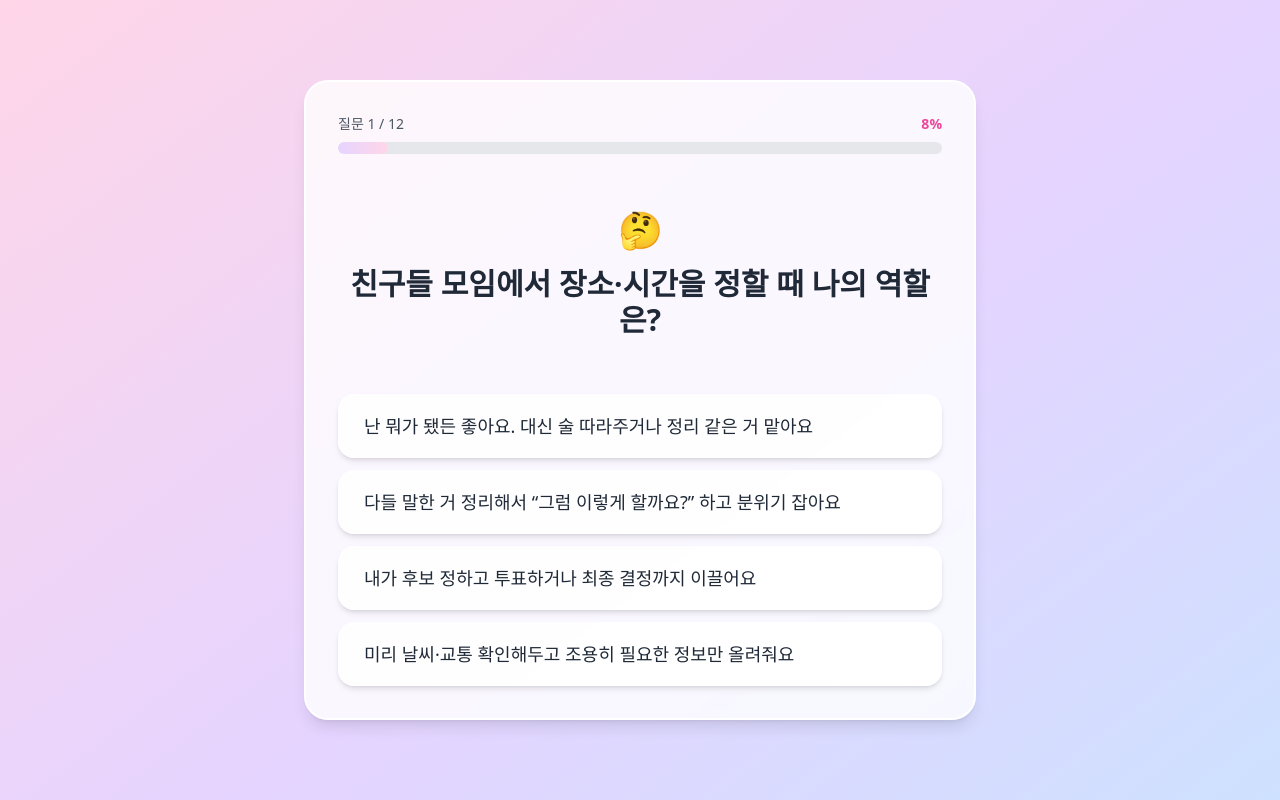
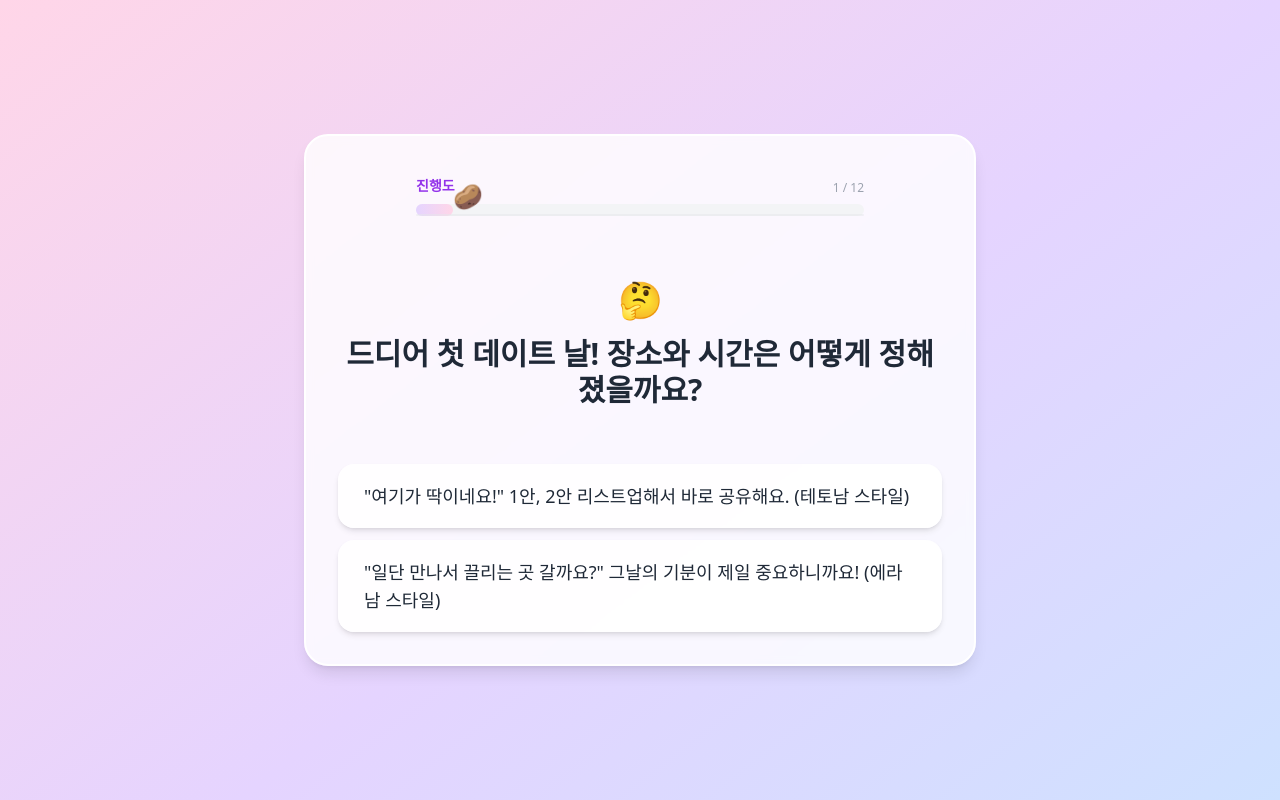
Before and after one commit to jjhww0522-boop/Teto-estro-jj, a Next.js app: page /test in a window 1280 px wide. Shown: the top 800 px of the page. Built offline with nearby package versions, Linux system fonts and the light colour scheme.

Commit message:
질문내용강화

```diff
--- a/app/test/page.tsx
+++ b/app/test/page.tsx
@@ -3,6 +3,7 @@
 import { useState, useMemo } from "react";
 import { useRouter } from "next/navigation";
 import { questions, type Question } from "@/data/questions";
+import RollingPotatoBar from "@/components/RollingPotatoBar";
 
 /** Fisher-Yates 셔플 - 배열을 랜덤 순서로 섞음 */
 function shuffleArray<T>(array: T[]): T[] {
@@ -26,8 +27,6 @@ export default function TestPage() {
       answers: shuffleArray(q.answers),
     }));
   }, []);
-
-  const progress = ((currentQuestion + 1) / shuffledQuestions.length) * 100;
 
   const handleAnswer = (type: string) => {
     const newAnswers = [...answers, type];
@@ -54,23 +53,11 @@ export default function TestPage() {
   return (
     <div className="min-h-screen flex flex-col items-center justify-center p-4 py-8">
       <div className="card max-w-2xl w-full space-y-6">
-        {/* 프로그레스 바 */}
-        <div className="space-y-2">
-          <div className="flex justify-between text-sm text-gray-600">
-            <span className="font-medium">
-              질문 {currentQuestion + 1} / {shuffledQuestions.length}
-            </span>
-            <span className="text-pink-500 font-bold">
-              {Math.round(progress)}%
-            </span>
-          </div>
-          <div className="w-full bg-gray-200 rounded-full h-3 overflow-hidden">
-            <div
-              className="bg-gradient-to-r from-pastel-purple to-pastel-pink h-full rounded-full transition-all duration-500 ease-out"
-              style={{ width: `${progress}%` }}
-            />
-          </div>
-        </div>
+        {/* 감자 구르는 진행 바 */}
+        <RollingPotatoBar
+          currentStep={currentQuestion + 1}
+          totalSteps={shuffledQuestions.length}
+        />
 
         {/* 질문 */}
         <div className="text-center py-8">
--- /dev/null
+++ b/components/RollingPotatoBar.tsx
@@ -0,0 +1,52 @@
+"use client";
+
+import { motion } from "framer-motion";
+
+interface ProgressBarProps {
+  currentStep: number; // 1 ~ 12
+  totalSteps: number;  // 12
+}
+
+export default function RollingPotatoBar({ currentStep, totalSteps }: ProgressBarProps) {
+  const progress = (currentStep / totalSteps) * 100;
+
+  return (
+    <div className="w-full max-w-md mx-auto px-0 py-2">
+      {/* 진행도 표시 텍스트 */}
+      <div className="flex justify-between items-end mb-2">
+        <span className="text-sm font-bold text-purple-600">진행도</span>
+        <span className="text-xs text-gray-400">{currentStep} / {totalSteps}</span>
+      </div>
+
+      {/* 바 배경 */}
+      <div className="relative w-full h-3 bg-gray-100 rounded-full overflow-visible">
+        {/* 채워지는 바 */}
+        <motion.div
+          className="h-full bg-gradient-to-r from-pastel-purple to-pastel-pink rounded-full"
+          initial={{ width: 0 }}
+          animate={{ width: `${progress}%` }}
+          transition={{ duration: 0.5, ease: "easeOut" }}
+        />
+
+        {/* 데굴데굴 구르는 감자 - 진행에 따라 슬라이드 + 회전 */}
+        <motion.div
+          className="absolute top-[-24px] text-2xl select-none pointer-events-none -translate-x-1/2"
+          initial={{ left: "0%", rotate: 0 }}
+          animate={{
+            left: `${progress}%`,
+            rotate: (currentStep - 1) * 45,
+          }}
+          transition={{
+            left: { duration: 0.5, ease: "easeOut" },
+            rotate: { type: "spring", stiffness: 120, damping: 14 },
+          }}
+        >
+          🥔
+        </motion.div>
+      </div>
+
+      {/* 바닥 선 (땅 느낌) */}
+      <div className="w-full h-[2px] bg-gray-200 mt-[-2px] opacity-50 rounded-full" />
+    </div>
+  );
+}
--- a/data/questions.ts
+++ b/data/questions.ts
@@ -9,125 +9,102 @@ export interface Question {
   }[];
 }
 
+/** [상황 몰입형] 연애 세포 자극 12가지 - 데이트 시작~끝 흐름, 구어체 선택지 */
 export const questions: Question[] = [
   {
     id: 1,
-    question: "친구들 모임에서 장소·시간을 정할 때 나의 역할은?",
+    question: "드디어 첫 데이트 날! 장소와 시간은 어떻게 정해졌을까요?",
     answers: [
-      { text: "내가 후보 정하고 투표하거나 최종 결정까지 이끌어요", type: "T" },
-      { text: "다들 말한 거 정리해서 “그럼 이렇게 할까요?” 하고 분위기 잡아요", type: "S" },
-      { text: "난 뭐가 됐든 좋아요. 대신 술 따라주거나 정리 같은 거 맡아요", type: "P" },
-      { text: "미리 날씨·교통 확인해두고 조용히 필요한 정보만 올려줘요", type: "G" },
+      { text: "\"여기가 딱이네요!\" 1안, 2안 리스트업해서 바로 공유해요. (테토남 스타일)", type: "T" },
+      { text: "\"일단 만나서 끌리는 곳 갈까요?\" 그날의 기분이 제일 중요하니까요! (에라남 스타일)", type: "A" },
     ],
   },
   {
     id: 2,
-    question: "연인과 처음 가보는 맛집에 갔을 때 메뉴 고르는 나는?",
+    question: "약속 장소 도착! 멀리서 연인이 걸어오는 게 보인다면?",
     answers: [
-      { text: "리뷰·인기 메뉴 미리 찾아두고 “이거 괜찮을 것 같아” 제안해요", type: "G" },
-      { text: "“너 뭐 먹고 싶어?” 물어보고 상대방 선택에 맞춰서 골라요", type: "E" },
-      { text: "“나 에라, 네가 고르면 나 그거 먹을게”", type: "A" },
-      { text: "메뉴판 보다가 “이거 둘 다 먹어보고 싶다” 하면서 분위기 맞춰요", type: "C" },
+      { text: "\"어이~! 여기야!\" 환하게 웃으며 손 흔들고 먼저 다가가요. (살사남 스타일)", type: "S" },
+      { text: "(두근두근..) 눈이 마주칠 때까지 기다렸다가 수줍게 미소 지어요. (고구마남 스타일)", type: "G" },
     ],
   },
   {
     id: 3,
-    question: "연인이 회사(또는 학교) 스트레스로 짜증 낼 때 나는?",
+    question: "사람이 북적이는 주말 핫플레이스에 왔을 때 내 에너지는?",
     answers: [
-      { text: "“일단 말 다 해봐” 하고 들어준 다음, 원인·해결 방법 같이 정리해요", type: "T" },
-      { text: "대부분 “그랬구나” 하다가, 너무 불만만 하면 “에헴, 그런데…” 조언해요", type: "H" },
-      { text: "“우리 오늘 맛있는 거 먹자” 하면서 화제 돌리고 위로해요", type: "S" },
-      { text: "조용히 옆에 있다가 차분해지면 “뭐 도와줄 거 있어?” 물어봐요", type: "G" },
+      { text: "\"와, 사람 많다! 신나는데?\" 왁자지껄한 분위기에 덩달아 텐션 UP!", type: "S" },
+      { text: "\"우와.. 기 빨려..\" 조용한 곳으로 얼른 도망가고 싶어져요.", type: "E" },
     ],
   },
   {
     id: 4,
-    question: "연인 친구들하고 첫 술자리(또는 모임)인데, 나는?",
+    question: "메뉴판을 보는데... \"뭐 먹을까?\"라는 물음에 나의 대답은?",
     answers: [
-      { text: "먼저 인사하고 “저 ○○예요” 소개한 뒤 대화 끌어줘요", type: "T" },
-      { text: "편하게 있다가 연인 말할 때 맞장구 치고, 필요하면 술·안주 챙겨줘요", type: "P" },
-      { text: "말 걸어주면 대답하고, 무리하게 나서진 않아요", type: "E" },
-      { text: "분위기 어색하면 “저희 맛있는 거 많이 시켰어요” 같은 말로 풀어줘요", type: "C" },
+      { text: "\"이 집은 이게 제일 유명하대요.\" 후기 검증된 대표 메뉴를 골라요.", type: "G" },
+      { text: "\"왠지 오늘은 이게 땡기는데?\" 메뉴 이름만 보고 꽂히는 걸 도전해요.", type: "C" },
     ],
   },
   {
     id: 5,
-    question: "연인과 “이번 휴가 어디 갈까?”로 의견이 엇갈릴 때 나는?",
+    question: "연인이 \"오늘 나 좀 피곤해 보여?\"라고 물으면 내 머릿속은?",
     answers: [
-      { text: "“내가 가고 싶은 데 하나, 네가 가고 싶은 데 하나 정해서 반반 가자”", type: "H" },
-      { text: "“에라 모르겠다. 네가 가고 싶은 데로 가. 나 따라갈게”", type: "A" },
-      { text: "“나는 바다/산/도시 이런 쪽이 좋은데, 네 생각은?” 하고 설득해볼 수도 있어요", type: "T" },
-      { text: "“둘 다 좋은데… 네가 더 가고 싶은 데로 가자” 맞춰줘요", type: "E" },
+      { text: "\"어제 몇 시에 잤어? 커피 좀 마실까?\" 피곤한 원인과 해결책을 찾아요.", type: "T" },
+      { text: "\"아이구.. 속상해. 오늘 데이트 무리하지 말자.\" 속상한 마음부터 달래줘요.", type: "P" },
     ],
   },
   {
     id: 6,
-    question: "1박2일 여행 계획을 세운다면 나는?",
+    question: "밥 먹고 나왔더니 갑자기 비가 와요! 나의 대처는?",
     answers: [
-      { text: "숙소·교통·할 일 리스트 만들어서 공유하고, 꼼꼼히 짜둔 대로 진행해요", type: "G" },
-      { text: "“일단 가서 보자” 스타일. 대신 비상용 약·충전기 같은 건 챙겨요", type: "P" },
-      { text: "연인 “여기 가고 싶어” 하는 곳 위주로 짜고, 나머지는 현지에서 정해요", type: "C" },
-      { text: "“에라, 네가 짜줘. 나 그날 따라갈게”", type: "A" },
+      { text: "\"잠시만요, 편의점 위치 파악 끝!\" 10초 만에 우산을 공수해와요.", type: "G" },
+      { text: "\"비 오는 것도 나름 운치 있네요?\" 비 구경하며 느긋하게 비 피할 곳을 찾아요.", type: "A" },
     ],
   },
   {
     id: 7,
-    question: "연인이 “너 때문에 기분 나빠”라고 말했을 때 나는?",
+    question: "카페에서 나누는 딥한 대화 중, 내가 더 흥미로운 주제는?",
     answers: [
-      { text: "“내가 뭘 잘못했는지 모르겠어. 말해주면 고칠게” 하고 대화로 풀려고 해요", type: "T" },
-      { text: "말 없이 옆에 있다가, 진정되면 “미안해. 다음엔 이렇게 할게” 하고 말해요", type: "G" },
-      { text: "“미안해…” 하고 조용히 있다가, 말 걸어주면 대답해요", type: "E" },
-      { text: "“일단 진정하고, 나중에 편할 때 얘기하자” 하고 분위기 부드럽게 풀어요", type: "C" },
+      { text: "\"다음 휴가 때 하코다테 갈까?\" 구체적인 여행 계획과 맛집 정보 공유.", type: "G" },
+      { text: "\"만약 우리가 10년 뒤에도 함께라면?\" 상상만 해도 즐거운 미래 이야기.", type: "E" },
     ],
   },
   {
     id: 8,
-    question: "기념일 선물을 고를 때 나는?",
+    question: "사소한 오해로 연인이 서운함을 비칠 때 나의 스타일은?",
     answers: [
-      { text: "몇 주 전부터 취향·리뷰 보고, 예산 안에서 하나로 정해요", type: "G" },
-      { text: "평소에 “이거 좋다” 한 거 메모해뒀다가 그중 하나로 서프라이즈해요", type: "H" },
-      { text: "비싼 거보다 “이거 보고 네 생각났어” 하는 소박한 걸로 골라요", type: "P" },
-      { text: "“뭐 받고 싶어?” 물어보고, 그거 사주는 걸로 맞춰요", type: "E" },
+      { text: "\"이건 내가 이래서 그랬던 거야.\" 논리적으로 상황을 설명하고 풀어요.", type: "T" },
+      { text: "\"내가 더 신경 썼어야 했는데 미안해..\" 상대방의 기분부터 먼저 살펴요.", type: "P" },
     ],
   },
   {
     id: 9,
-    question: "데이트 중 갑자기 비 오거나 예약이 취소됐을 때 나는?",
+    question: "연인의 인생샷을 찍어줄 때 나의 사진 철학은?",
     answers: [
-      { text: "“근처에 ○○ 있던데, 거기 가자” 바로 대안 제시하고 이끌어요", type: "T" },
-      { text: "“에라, 네가 하고 싶은 대로 해. 나 따라갈게”", type: "A" },
-      { text: "“비 오는 데 데이트도 나름이지” 하면서 분위기 전환하고 플랜B 제안해요", type: "S" },
-      { text: "“우리 어떻게 할까?” 물어보고, 상대방이 말한 데로 맞춰요", type: "C" },
+      { text: "\"수평 맞추고 발끝을 선에 맞춰야지.\" 구도와 수직 수평에 집착해요.", type: "H" },
+      { text: "\"지금 표정 너무 좋다!\" 분위기와 찰나의 감성을 담는 데 집중해요.", type: "E" },
     ],
   },
   {
     id: 10,
-    question: "연인이 “나 요즘 예민해”라고 할 때 나는?",
+    question: "즐거웠던 데이트 종료 직전! 2차로 어디 갈까?",
     answers: [
-      { text: "“무슨 일 있어?” 하고 원인 듣고, 같이 해결 방법 찾아보자고 해요", type: "T" },
-      { text: "“알겠어. 내가 조금만 더 신경 쓸게” 하고 말보다 행동으로 챙겨줘요", type: "G" },
-      { text: "“그럴 수 있어. 힘들면 말해” 하고 옆에 있어줘요", type: "P" },
-      { text: "“알겠어…” 하고 조용히 있다가, 말 걸어주면 대화해요", type: "E" },
+      { text: "\"이대로 헤어지기 아쉽지! 한 잔 더?\" 아쉬움에 텐션을 더 끌어올려요.", type: "S" },
+      { text: "\"오늘 정말 즐거웠어!\" 이제는 각자 집에서 쉬고 싶은 마음이 굴뚝같아요.", type: "E" },
     ],
   },
   {
     id: 11,
-    question: "내 친구한테 연인을 처음 소개하는 자리에서 나는?",
+    question: "연인이 준비한 서프라이즈 선물이 내 취향이 전혀 아닐 때",
     answers: [
-      { text: "“이쪽은 ○○고, 이쪽은 △△야. 둘 다 말 잘해” 하면서 분위기 풀어줘요", type: "S" },
-      { text: "“얘가 내 남친/여친이야. 편하게 해” 하고 자연스럽게 말해요", type: "P" },
-      { text: "조금 긴장되지만, 친구가 말 걸면 대답하고 눈치 보면서 있어요", type: "E" },
-      { text: "“○○는 ○○해. △△는 ○○ 좋아해” 하면서 둘 대화 이어주려 해요", type: "C" },
+      { text: "\"준비하느라 고생했겠다!\" 고마움과 별개로 실용성을 먼저 따져봐요.", type: "H" },
+      { text: "\"진짜 감동이야..\" 나를 생각하며 골랐을 그 마음 자체에 눈물 찔끔.", type: "E" },
     ],
   },
   {
     id: 12,
-    question: "연인과 “우리 성격이 잘 맞는 것 같아”라는 말을 들었을 때 나는?",
+    question: "데이트 끝! 집에 가는 길에 내가 하는 생각은?",
     answers: [
-      { text: "“나도 그래. 앞으로도 데이트·계획 이런 거 잘 맞추자” 하고 리드할 거라고 말해요", type: "T" },
-      { text: "“나도. 같이 있으면 편해서 좋아” 하고 담백하게 받아줘요", type: "P" },
-      { text: "“나도 그렇게 생각해…” 하고 짧게 맞춰주는 스타일이에요", type: "E" },
-      { text: "“맞아, 나도. 근데 가끔은 내가 하고 싶은 거도 있어. 에헴”", type: "H" },
+      { text: "\"오늘 쓴 지출 정리하고 내일 일정 확인해야지.\" 깔끔한 마무리.", type: "G" },
+      { text: "\"오늘 데이트 정말 행복했다~\" 몽글몽글한 감상에 젖어 잠들어요.", type: "A" },
     ],
   },
 ];
--- a/package.json
+++ b/package.json
@@ -11,6 +11,7 @@
     "lint": "next lint"
   },
   "dependencies": {
+    "framer-motion": "^12.33.0",
     "html2canvas": "^1.4.1",
     "next": "^16.1.6",
     "react": "^19.2.4",
```
Also changed, not shown: app/page.tsx (+27 -9 lines), 1 other file (tests, documents, lock files or other folders).
